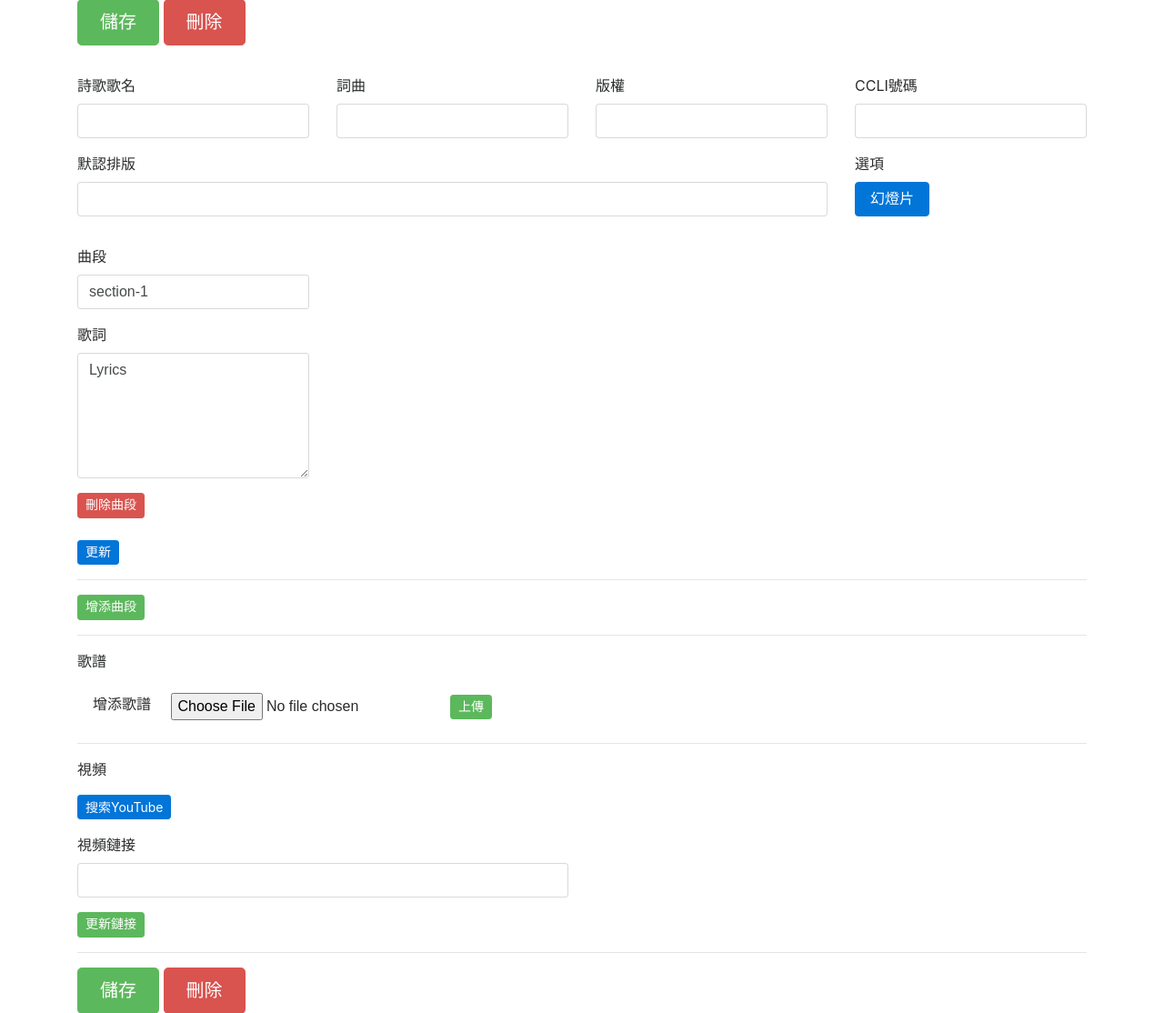
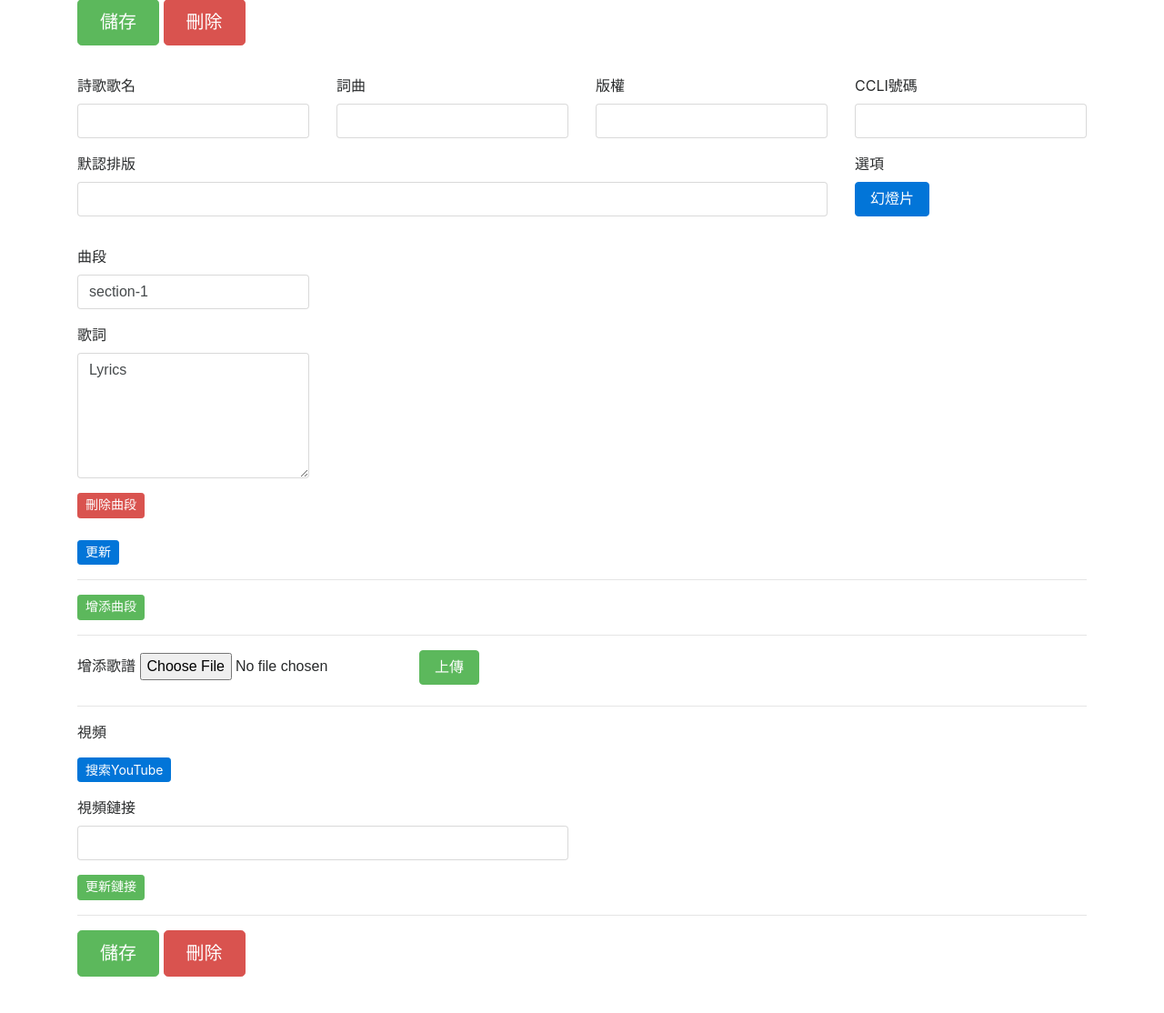
Before and after one commit to ericmjl/worship-manager, a Flask app: template templates/song.html in a window 1280 px wide. Shown: the part 71-1185 px from the top of the page at 91% size. After the commit the page ends 1145 px from the top, so only its background shows below. Run offline with Flask 2, Linux system fonts and the light colour scheme; the template is opened without the code that fills it, so the values that code supplies are empty; some libraries are stand-ins or nearby versions.

Commit message:
Minor reordering changes to song and songs form

```diff
--- a/templates/song.html
+++ b/templates/song.html
@@ -85,14 +85,15 @@
     <hr>
     <div class="row" id="row-upload-sheet-music-button">
         <div class="col-12">
-            <p>歌譜</p>
             {% if song['sheet_music'] %}
                 <a href="/songs/{{ song.eid }}/sheet_music/download">下載歌譜</a>
                 <button class="btn btn-danger btn-sm" type="submit" name="delete-sheet-music" formaction="/songs/{{ song.eid }}/sheet_music/delete">刪除歌譜</button>
             {% else %}
-            <label for="file-upload" class="btn btn-default">增添歌譜</label>
+            <label for="file-upload" class="custom-file" class="btn btn-default">
+                增添歌譜
+            </label>
             <input type="file" name="file-upload">
-            <button class="btn btn-success btn-sm" type="submit" name="upload-button" formaction="/songs/{{ song.eid }}/sheet_music/upload">上傳</button>
+            <button class="btn btn-success" type="submit" name="upload-button" formaction="/songs/{{ song.eid }}/sheet_music/upload">上傳</button>
             {% endif %}
         </div>
     </div>
--- a/templates/songs.html
+++ b/templates/songs.html
@@ -27,9 +27,10 @@
         </form>
     </div>
 </div>
-<p>
+<hr>
 <!-- Table Section -->
 <div class="row">
+    <div class="col-12">
         <table class="table table-hover">
             <tr>
                 <th>歌名</th>
@@ -76,4 +77,5 @@
             {% endfor %}
         </table>
     </div>
+</div>
 {% endblock %}
```
Lines whose indentation alone changed are shown as unchanged.
